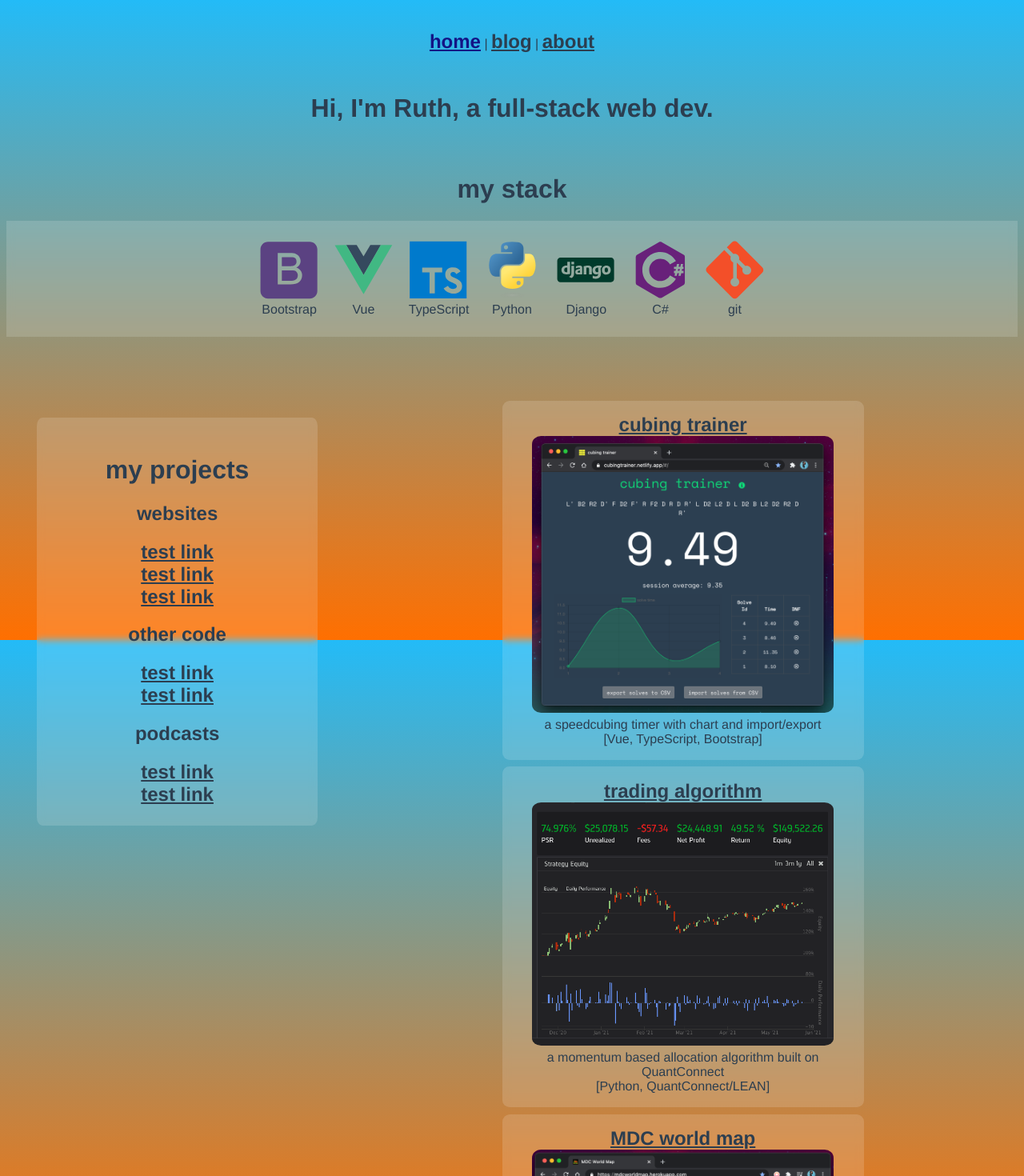
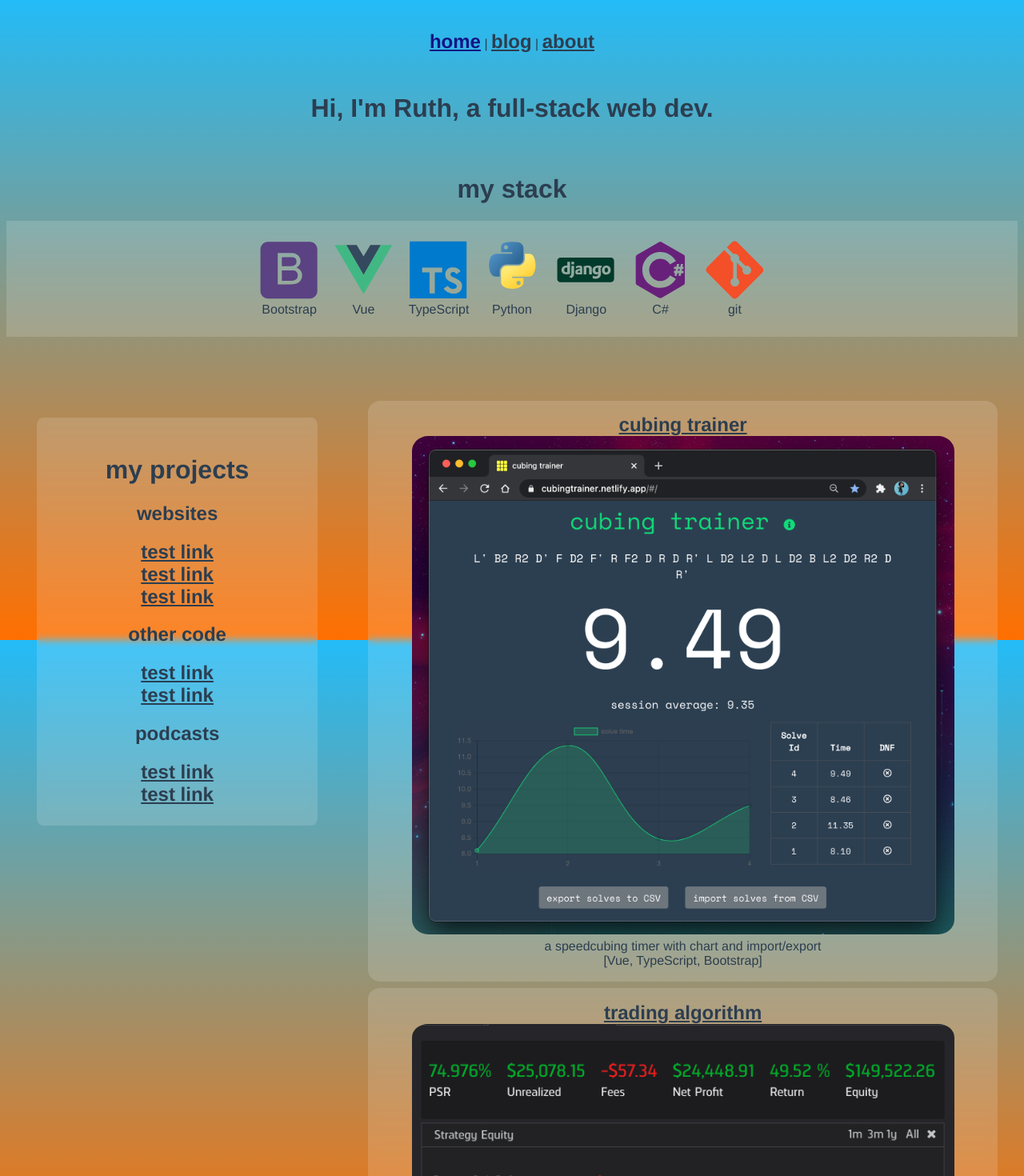
Before and after one commit to ruthrootz/portfolio, a Vue app: page / in a window 1280 px wide. Shown: the top 1470 px of the page at 80% size. Built offline with nearby package versions, Linux system fonts and the light colour scheme.

Commit message:
demo width 90%

```diff
--- a/src/App.vue
+++ b/src/App.vue
@@ -87,7 +87,6 @@ p {
 .projects {
     flex-basis: 0;
     flex-grow: 999;
-    min-width: 40%;
 }
 
 .center {
@@ -136,7 +135,7 @@ p {
 }
 
 .demo {
-    width: 50%;
+    width: 90%;
     margin: 0px auto;
     display: block;
     margin: 1% auto;
```
